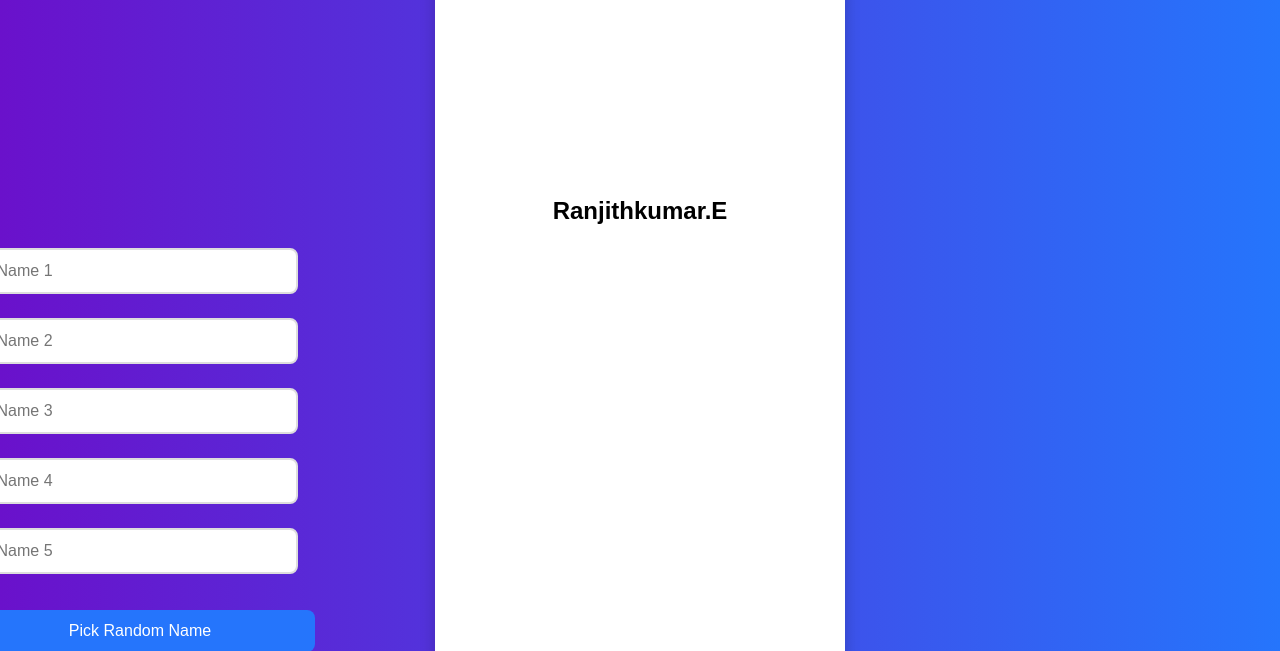
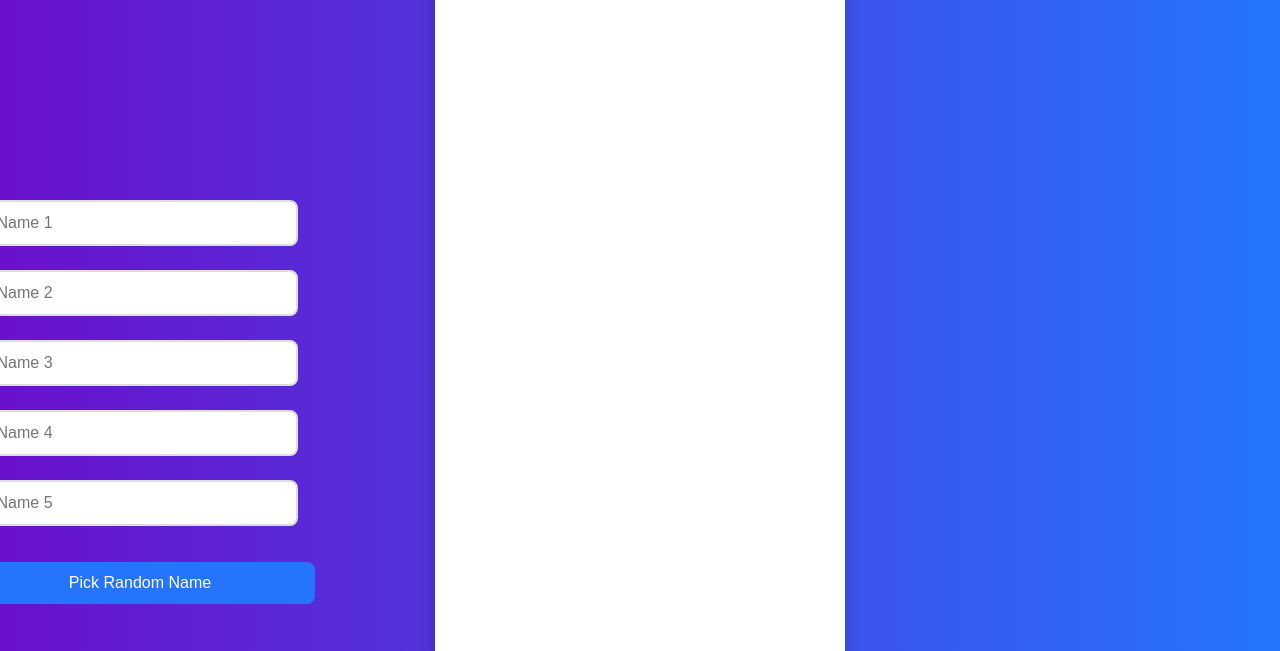
Before and after one commit to eranjithkumar2005/lucky_pick, a Django app: template myapp/templates/myapp/index.html in a window 1280 px wide. Shown: the part 891-1542 px from the top of the page. Run offline with Django 5.2, Linux system fonts and the light colour scheme; the template is opened without the code that fills it, so the values that code supplies are empty; parts of the project's set-up code (start-up, migrations or seed data) failed here and were passed over.

```diff
--- a/myapp/templates/myapp/index.html
+++ b/myapp/templates/myapp/index.html
@@ -24,7 +24,7 @@
 <body>
 <div class="container">
     <h1>Random Pick</h1>
-    <h2>Ranjithkumar.E</h2>
+    {% comment %} <h2>Ranjithkumar.E</h2> {% endcomment %}
 
     <form method="post">
         {% csrf_token %}
```
